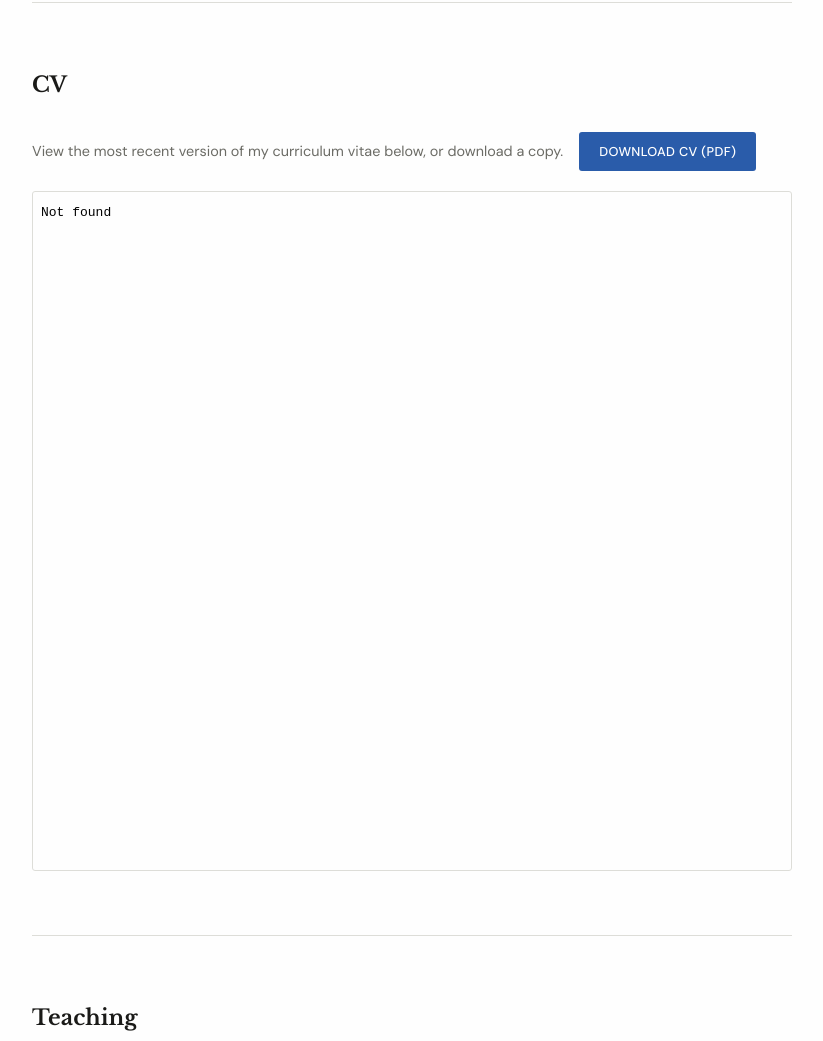
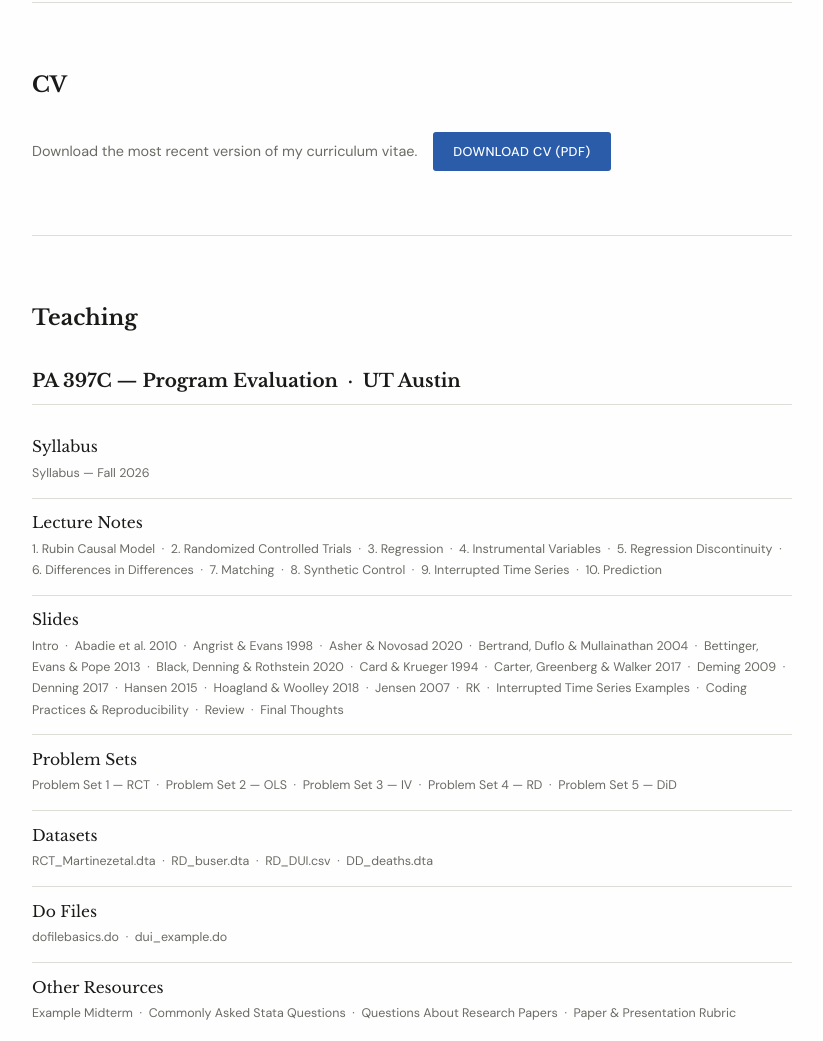
Before and after one commit to jeffdenning/jeffdenning.com, a plain HTML site: page index.html in a window 1280 px wide. Shown: the part 3137-4178 px from the top of the page, without its empty margins (228-1051 px from the left). Drawn offline with nearby package versions, Linux system fonts and the light colour scheme.

Commit message:
Revert embedded CV viewer
This reverts commit 59569a0.

Co-Authored-By: Claude Opus 5.5 <noreply@anthropic.com>

```diff
--- a/index.html
+++ b/index.html
@@ -162,11 +162,6 @@
       text-decoration: none !important; transition: background 0.15s;
     }
     .cv-btn:hover { background: var(--accent-h) !important; }
-    .cv-viewer {
-      display: block; width: 100%; height: 85vh; min-height: 600px; margin-top: 1.25rem;
-      border: 1px solid var(--rule); border-radius: 3px; background: var(--bg);
-    }
-    @media (max-width: 540px) { .cv-viewer { display: none; } }
 
     /* ── Teaching / File Tree ── */
     .teaching-intro {
@@ -440,10 +435,9 @@
     <section id="cv">
       <h2 class="section-label">CV</h2>
       <div class="cv-row">
-        <p style="color:var(--muted); font-size:0.9rem;">View the most recent version of my curriculum vitae below, or download a copy.</p>
-        <a class="cv-btn" href="DenningCV.pdf" download>Download CV (PDF)</a>
+        <p style="color:var(--muted); font-size:0.9rem;">Download the most recent version of my curriculum vitae.</p>
+        <a class="cv-btn" href="DenningCV.pdf" target="_blank">Download CV (PDF)</a>
       </div>
-      <iframe class="cv-viewer" src="DenningCV.pdf#navpanes=0" title="Jeff Denning CV" loading="lazy"></iframe>
     </section>
 
     <!-- Teaching -->
```
